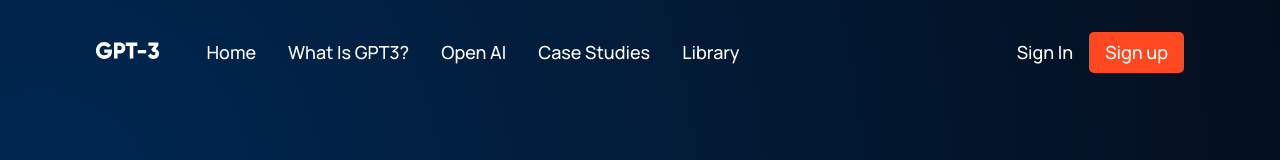
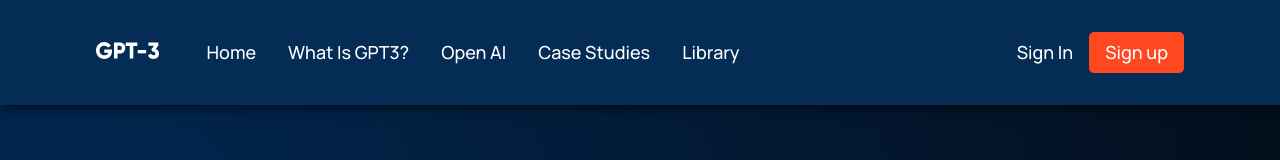
Before and after one commit to ctimlock/react-page-study, a React (Create React App) app: page / in a window 1280 px wide. Shown: the top 160 px of the page. Built offline with nearby package versions, Linux system fonts and the light colour scheme; the HTML template or start-up script is replaced by a standard one.

Commit message:
Added floating nav-bar

```diff
--- a/src/App.js
+++ b/src/App.js
@@ -7,8 +7,8 @@
 const App = () => {
   return (
     <div className='App'>
+      <Navbar />
       <div className='gradient__bg'>
-        <Navbar />
         <Header />
       </div>
       <Brand />
--- a/src/components/navbar/Navbar.jsx
+++ b/src/components/navbar/Navbar.jsx
@@ -2,6 +2,7 @@
 import { RiMenu3Line, RiCloseLine } from 'react-icons/ri';
 import logo from '../../assets/logo.svg';
 import './navbar.css';
+import '../../App.css'
 
 const Menu = () => (
   <>
--- a/src/components/navbar/navbar.css
+++ b/src/components/navbar/navbar.css
@@ -1,9 +1,17 @@
 .gpt3__navbar {
+    position: sticky;
+    position: -webkit-sticky;
+    top: 0;
+
     display: flex;
     justify-content: space-between;
     align-items: center;
 
     padding: 2rem 6rem;
+
+    background: var(--color-blog);
+    -webkit-box-shadow: 0px 5px 9px -1px rgba(0,0,0,0.5);
+    box-shadow: 0px 5px 9px -1px rgba(0,0,0,0.5);
 }
 
 .gpt3__navbar-links {
@@ -88,7 +96,8 @@
     margin-top: 1rem;
     min-width: 210px;
     border-radius: 5px;
-    box-shadow: 0 0 5 rgba(0, 0, 0, 0.2);
+    -webkit-box-shadow: 0px 5px 9px -1px rgba(0,0,0,0.5);
+    box-shadow: 0px 5px 9px -1px rgba(0,0,0,0.5);
 }
 
 .gpt3__navbar-menu_container p {
```
